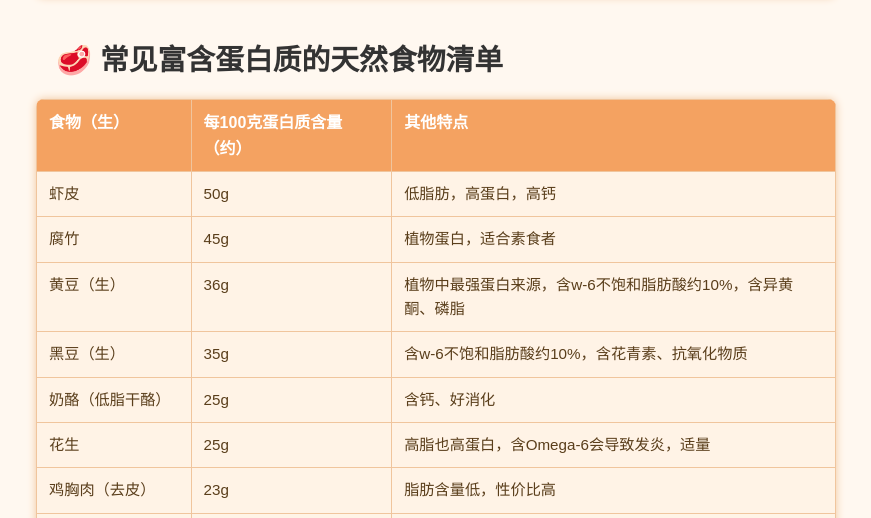
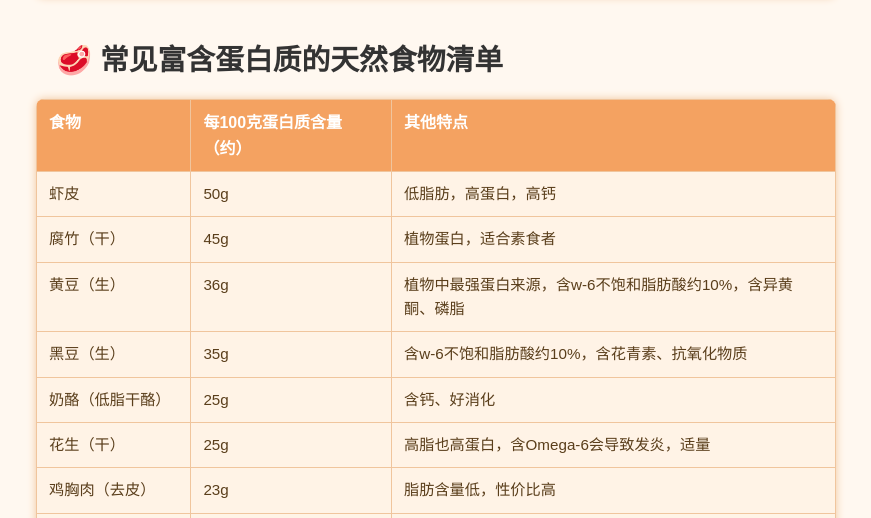
Before and after one commit to Sandy-long/lean-OMAD, a plain HTML site: page index.html in a window 1280 px wide. Shown: the part 2293-2811 px from the top of the page, without its empty margins (204-1075 px from the left). Drawn offline with Linux system fonts and the light colour scheme.

Commit message:
Update index.html

```diff
--- a/index.html
+++ b/index.html
@@ -226,18 +226,18 @@
 <table>
   <thead>
     <tr>
-      <th>食物（生）</th>
+      <th>食物</th>
       <th>每100克蛋白质含量（约）</th>
       <th>其他特点</th>
     </tr>
   </thead>
   <tbody>
     <tr><td data-label="食物">虾皮</td><td data-label="蛋白含量">50g</td><td data-label="特点">低脂肪，高蛋白，高钙</td></tr
-	<tr><td data-label="食物">腐竹</td><td data-label="蛋白含量">45g</td><td data-label="特点">植物蛋白，适合素食者</td></tr>
+	<tr><td data-label="食物">腐竹（干）</td><td data-label="蛋白含量">45g</td><td data-label="特点">植物蛋白，适合素食者</td></tr>
 	<tr><td data-label="食物">黄豆（生）</td><td data-label="蛋白含量">36g</td><td data-label="特点">植物中最强蛋白来源，含w-6不饱和脂肪酸约10%，含异黄酮、磷脂</td></tr>
 	<tr><td data-label="食物">黑豆（生）</td><td data-label="蛋白含量">35g</td><td data-label="特点">含w-6不饱和脂肪酸约10%，含花青素、抗氧化物质</td></tr>
 	<tr><td data-label="食物">奶酪（低脂干酪）</td><td data-label="蛋白含量">25g</td><td data-label="特点">含钙、好消化</td></tr>
-	<tr><td data-label="食物">花生</td><td data-label="蛋白含量">25g</td><td data-label="特点">高脂也高蛋白，含Omega-6会导致发炎，适量</td></tr>
+	<tr><td data-label="食物">花生（干）</td><td data-label="蛋白含量">25g</td><td data-label="特点">高脂也高蛋白，含Omega-6会导致发炎，适量</td></tr>
     <tr><td data-label="食物">鸡胸肉（去皮）</td><td data-label="蛋白含量">23g</td><td data-label="特点">脂肪含量低，性价比高</td></tr>
     <tr><td data-label="食物">金枪鱼（罐头）</td><td data-label="蛋白含量">23g</td><td data-label="特点">高蛋白</td></tr>
     <tr><td data-label="食物">牛肉（瘦）</td><td data-label="蛋白含量">21g</td><td data-label="特点">铁含量高，有助于补血</td></tr>
```
